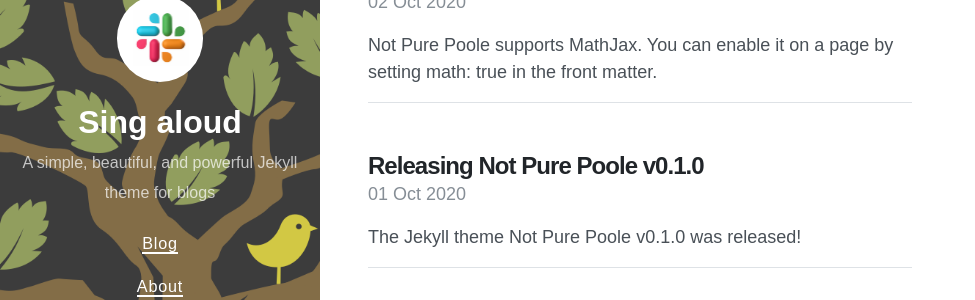
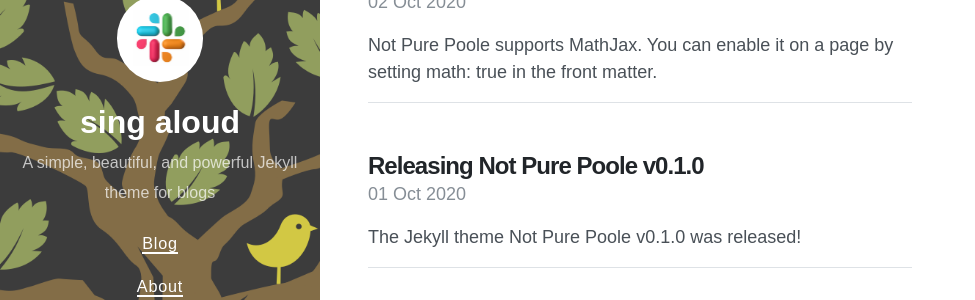
Before and after one commit to singaloud/singaloud.GitHub.io, a Jekyll site: the page built from index.html, in a window 1280 px wide and 1002 px high. Shown: the part 312-612 px from the top of the window, without its empty margins (0-975 px from the left). Built offline with Jekyll 4.4.1, drawn with Linux system fonts in a browser that asks for light colours; nearby versions of some CDN libraries; the list of posts is cut into pages by our own code.

```diff
--- a/_config.yml
+++ b/_config.yml
@@ -1,5 +1,5 @@
 # Setup
-title: Sing aloud
+title: sing aloud
 description: A simple, beautiful, and powerful Jekyll theme for blogs
 url: https://singaloud.github.io
 avatar: /cat.jpg
```
